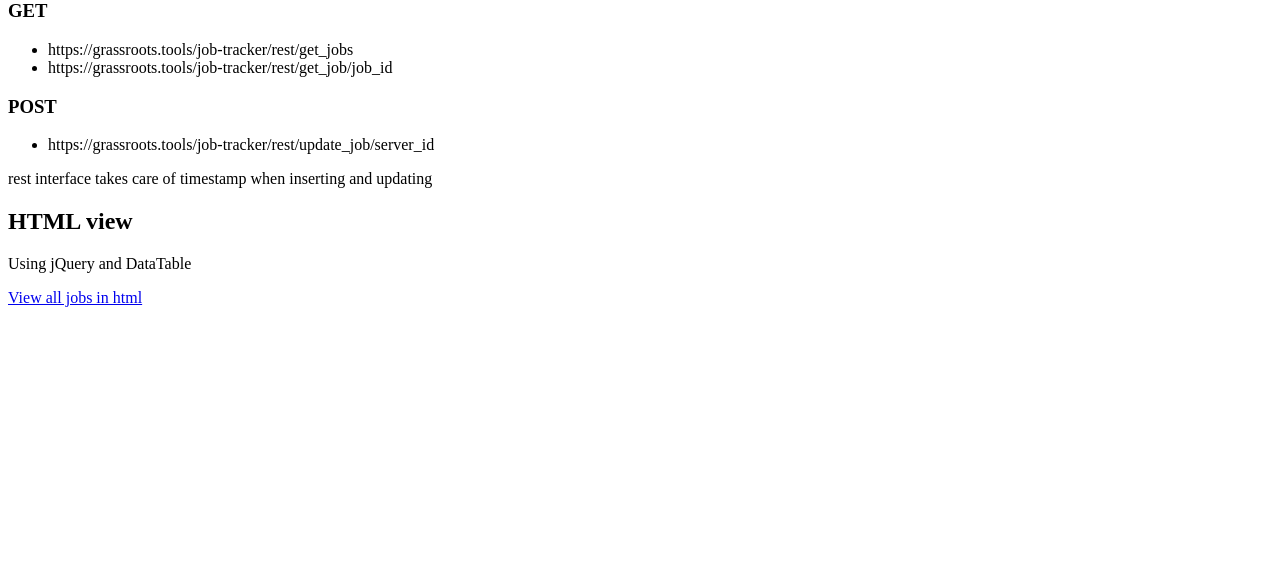
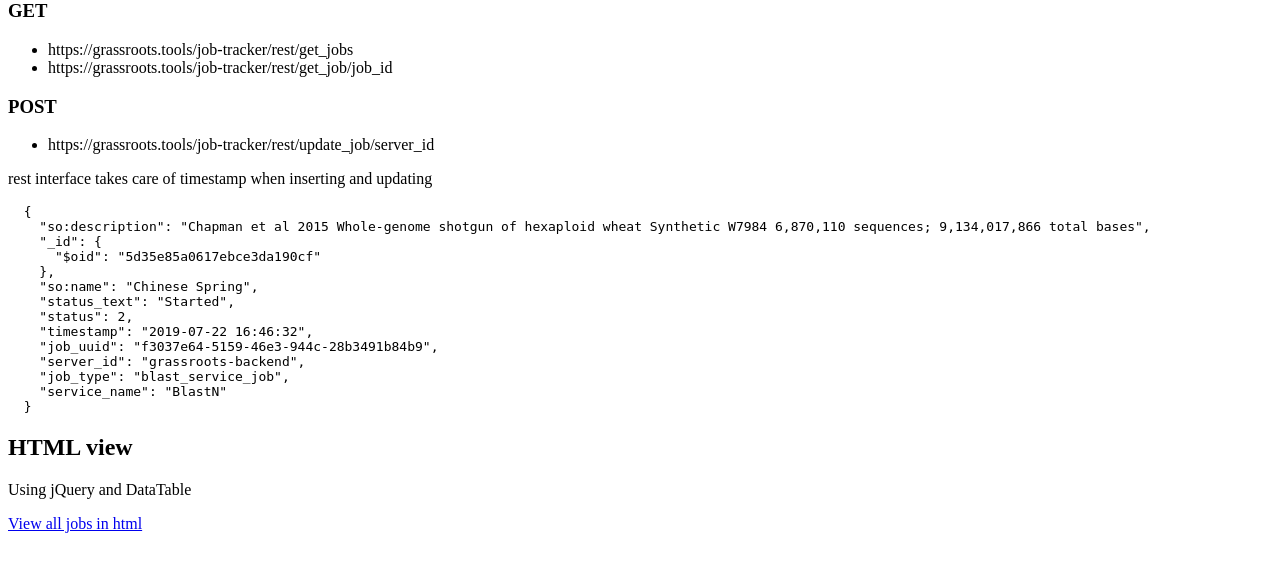
Before and after one commit to TGAC/grassroots-job-tracker, a Django app: page / in a window 1280 px wide. Shown: the part 151-723 px from the top of the page. Run offline with Django 3.2, Linux system fonts and the light colour scheme.

Commit message:
add example json snippet

```diff
--- a/jobTracker/apps/jobTrackerWebapp/templates/index.html
+++ b/jobTracker/apps/jobTrackerWebapp/templates/index.html
@@ -21,6 +21,23 @@
 
 <p>rest interface takes care of timestamp when inserting and updating</p>
 
+<pre>
+  {
+    "so:description": "Chapman et al 2015 Whole-genome shotgun of hexaploid wheat Synthetic W7984 6,870,110 sequences; 9,134,017,866 total bases",
+    "_id": {
+      "$oid": "5d35e85a0617ebce3da190cf"
+    },
+    "so:name": "Chinese Spring",
+    "status_text": "Started",
+    "status": 2,
+    "timestamp": "2019-07-22 16:46:32",
+    "job_uuid": "f3037e64-5159-46e3-944c-28b3491b84b9",
+    "server_id": "grassroots-backend",
+    "job_type": "blast_service_job",
+    "service_name": "BlastN"
+  }
+</pre>
+
 <h2>HTML view</h2>
 
 <p>Using jQuery and DataTable</p>
```
